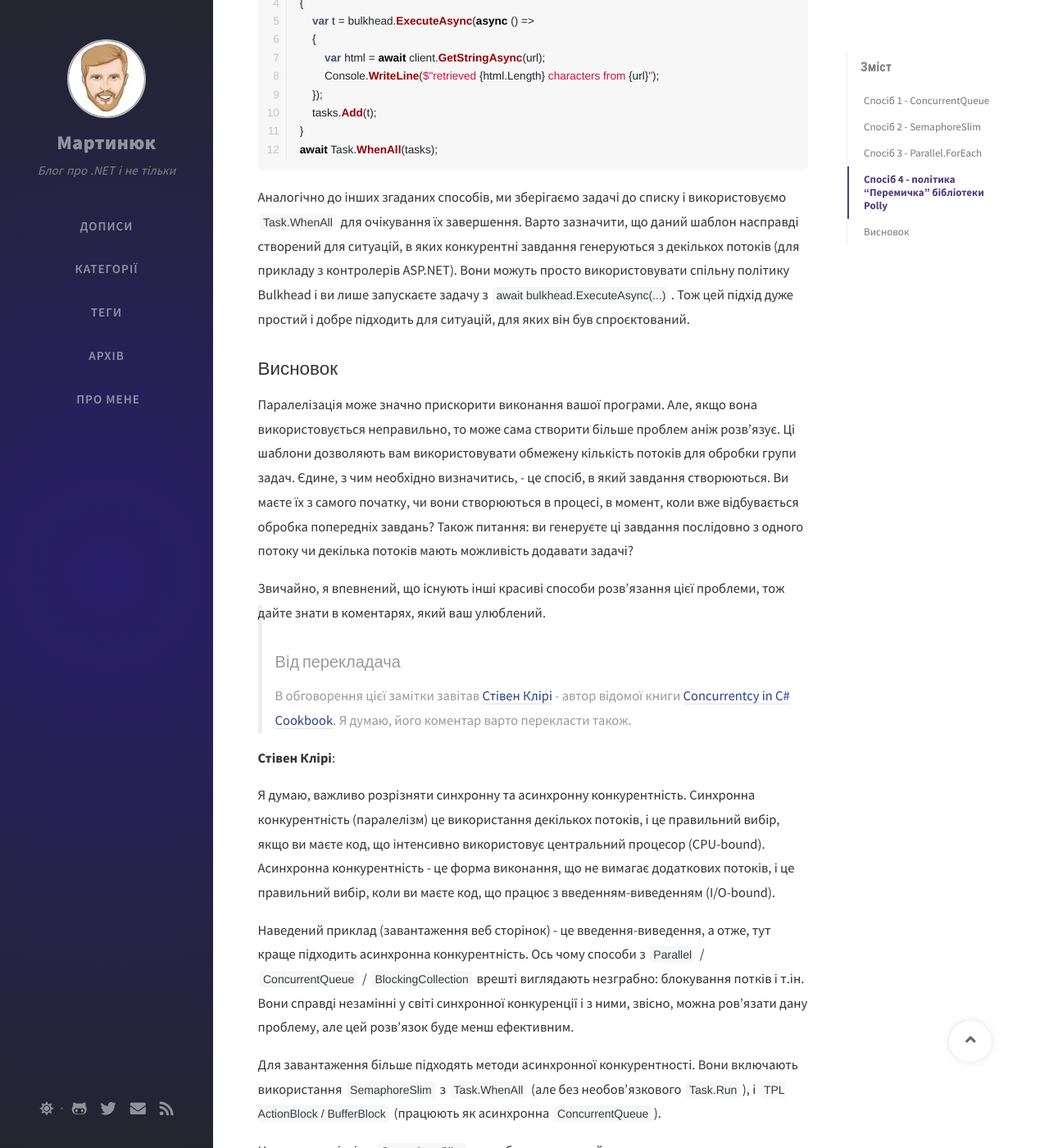
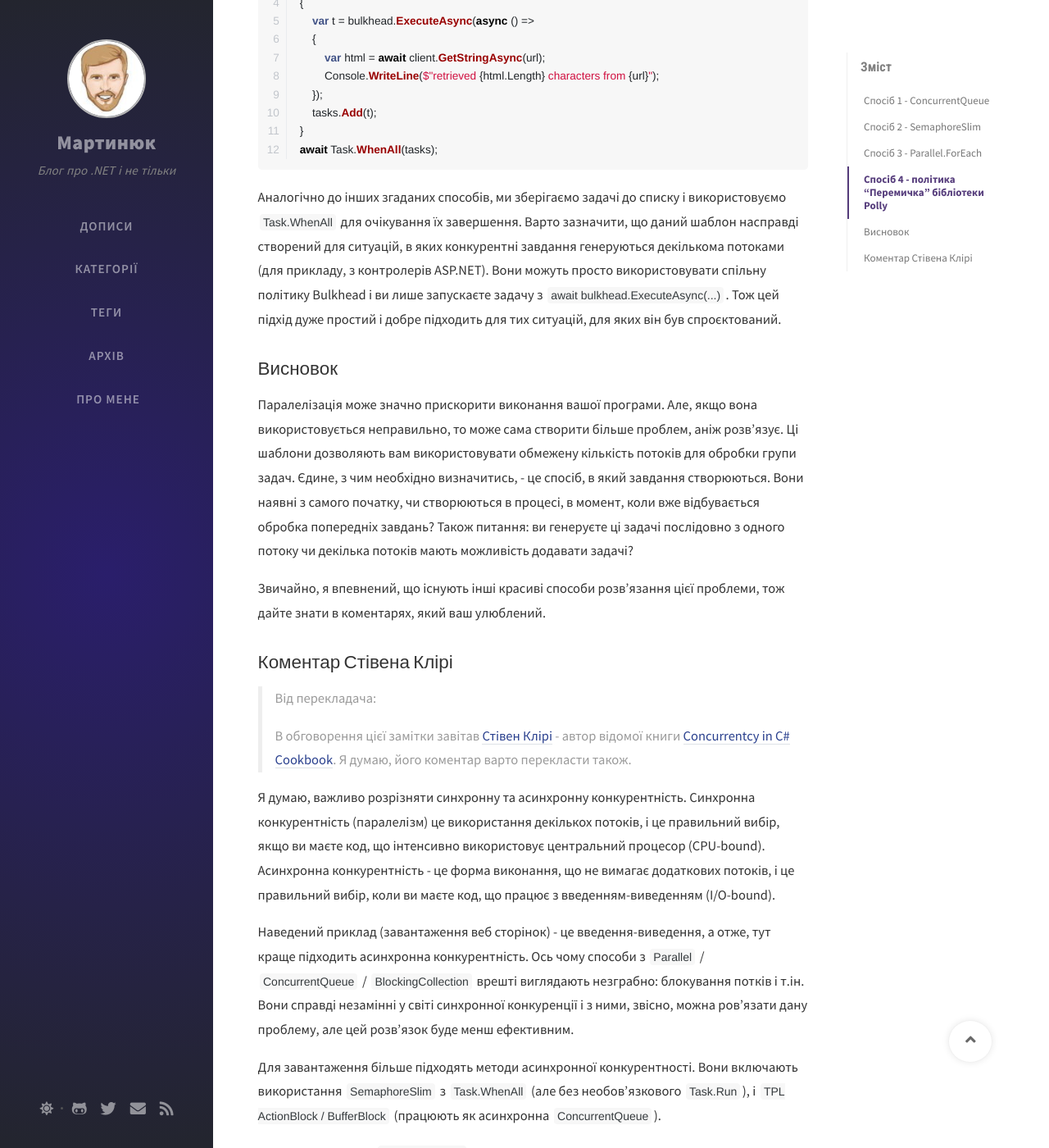
Before and after one commit to olesmartyniuk/olesmartyniuk.github.io, a Jekyll site: the page built from _posts/2020-05-28-constraining-concurrent-threads-in-csharp.md, in a window 1280 px wide and 1400 px high, scrolled down 4294 px. Shown: the whole window at 82% size. Built offline with Jekyll 4.4.1, drawn with Linux system fonts in a browser that asks for light colours; nearby versions of some CDN libraries; some web fonts are replaced; comment, search, counter and statistics services are not loaded; some of the changed text lies outside the part shown.

Commit message:
Fixed mistakes

````diff
--- a/_posts/2020-05-28-constraining-concurrent-threads-in-csharp.md
+++ b/_posts/2020-05-28-constraining-concurrent-threads-in-csharp.md
@@ -64,7 +64,7 @@ await Task.WhenAll(tasks);
 
 ## Спосіб 2 - SemaphoreSlim
 
-Інший підхід (на який мене надихнула ця [відповідь зі StackOverflow](https://stackoverflow.com/questions/10806951/how-to-limit-the-amount-of-concurrent-async-i-o-operations/10810730#10810730)) - це скористатись `SemaphoreSlim` з `initialCount` рівним максимальному числу потоків. Потім ми використовуємо `WaitAsync` для очікування моменту, коли можна буде запустити наступну задачу. Таким чином, ми відразу стартуємо чотири задачі, але далі повинні дочекатись поки якась з них завершиться перед тим, як виконається `WaitAsync` і з'явиться можливість додати наступну.
+Інший підхід (на який мене надихнула ця [відповідь зі StackOverflow](https://stackoverflow.com/questions/10806951/how-to-limit-the-amount-of-concurrent-async-i-o-operations/10810730#10810730)) - це скористатись `SemaphoreSlim` з `initialCount` рівним максимальному числу потоків. Потім ми використовуємо `WaitAsync` для очікування моменту, коли можна буде запустити наступну задачу. Таким чином, ми відразу стартуємо чотири задачі, але далі повинні дочекатись, поки якась з них завершиться перед тим, як виконається `WaitAsync` і з'явиться можливість додати наступну.
 ```c#
 var allTasks = new List<Task>();
 var throttler = new SemaphoreSlim(initialCount: maxThreads);
@@ -139,19 +139,19 @@ foreach (var url in urls)
 await Task.WhenAll(tasks);
 ```
 
-Аналогічно до інших згаданих способів, ми зберігаємо задачі до списку і використовуємо `Task.WhenAll` для очікування їх завершення. Варто зазначити, що даний шаблон насправді створений для ситуацій, в яких конкурентні завдання генеруються з декількох потоків (для прикладу з контролерів ASP.NET). Вони можуть просто використовувати спільну політику Bulkhead і ви лише запускаєте задачу з `await bulkhead.ExecuteAsync(...)`. Тож цей підхід дуже простий і добре підходить для ситуацій, для яких він був спроєктований.
+Аналогічно до інших згаданих способів, ми зберігаємо задачі до списку і використовуємо `Task.WhenAll` для очікування їх завершення. Варто зазначити, що даний шаблон насправді створений для ситуацій, в яких конкурентні завдання генеруються декількома потоками (для прикладу, з контролерів ASP.NET). Вони можуть просто використовувати спільну політику Bulkhead і ви лише запускаєте задачу з `await bulkhead.ExecuteAsync(...)`. Тож цей підхід дуже простий і добре підходить для тих ситуацій, для яких він був спроєктований.
 
 ## Висновок
 
-Паралелізація може значно прискорити виконання вашої програми. Але, якщо вона використовується неправильно, то може сама створити більше проблем аніж розв'язує. Ці шаблони дозволяють вам використовувати обмежену кількість потоків для обробки групи задач. Єдине, з чим необхідно визначитись, - це спосіб, в який завдання створюються. Ви маєте їх з самого початку, чи вони створюються в процесі, в момент, коли вже відбувається обробка попередніх завдань? Також питання: ви генеруєте ці завдання послідовно з одного потоку чи декілька потоків мають можливість додавати задачі?
+Паралелізація може значно прискорити виконання вашої програми. Але, якщо вона використовується неправильно, то може сама створити більше проблем, аніж розв'язує. Ці шаблони дозволяють вам використовувати обмежену кількість потоків для обробки групи задач. Єдине, з чим необхідно визначитись, - це спосіб, в який завдання створюються. Вони наявні з самого початку, чи створюються в процесі, в момент, коли вже відбувається обробка попередніх завдань? Також питання: ви генеруєте ці задачі послідовно з одного потоку чи декілька потоків мають можливість додавати задачі?
 
 Звичайно, я впевнений, що існують інші красиві способи розв'язання цієї проблеми, тож дайте знати в коментарях, який ваш улюблений.
 
+## Коментар Стівена Клірі
+
+> Від перекладача:
 >
-> ### Від перекладача
 > В обговорення цієї замітки завітав [Стівен Клірі](https://blog.stephencleary.com/) - автор відомої книги [Concurrentcy in C# Cookbook](http://shop.oreilly.com/product/0636920266624.do?cmp=af-code-books-video-product_cj_0636920266624_7489747). Я думаю, його коментар варто перекласти також.
-
-**Стівен Клірі**:
 
 Я думаю, важливо розрізняти синхронну та асинхронну конкурентність. Синхронна конкурентність (паралелізм) це використання декількох потоків, і це правильний вибір, якщо ви маєте код, що інтенсивно використовує центральний процесор (CPU-bound). Асинхронна конкурентність - це форма виконання, що не вимагає додаткових потоків, і це правильний вибір, коли ви маєте код, що працює з введенням-виведенням (I/O-bound).
 
````
Also changed, not shown: other parts of _posts/2020-05-28-constraining-concurrent-threads-in-csharp.md (+4 -4 lines).
